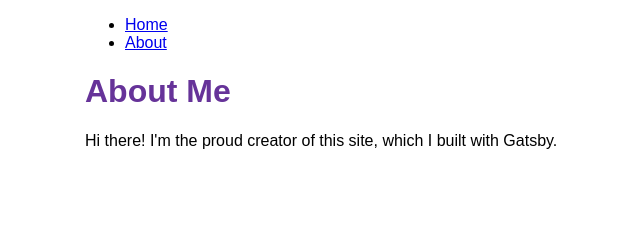
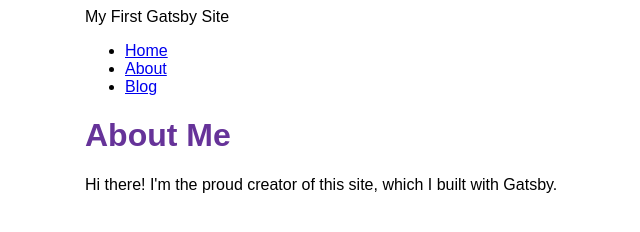
Before and after one commit to Jake700/gatsby-tutorial, a Gatsby site: page /about in a window 1280 px wide. Shown: the whole page, without its empty margins (305-945 px from the left). Built offline with nearby package versions, Linux system fonts and the light colour scheme; Gatsby itself is replaced by a stand-in of ours.

Commit message:
from laptop

```diff
--- a/gatsby-config.js
+++ b/gatsby-config.js
@@ -1,9 +1,17 @@
 module.exports = {
   siteMetadata: {
     siteUrl: `https://www.yourdomain.tld`,
+    title: "My First Gatsby Site",
   },
   plugins: [
   "gatsby-plugin-image",
   "gatsby-plugin-sharp",
+  {
+    resolve: "gatsby-source-filesystem",
+    options: {
+      name: `blog`,
+      path: `${__dirname}/blog`,
+    }
+  },
   ],
-}
+};
--- a/package.json
+++ b/package.json
@@ -15,7 +15,7 @@
     "clean": "gatsby clean"
   },
   "dependencies": {
-    "gatsby": "^4.24.3",
+    "gatsby": "^4.24.4",
     "gatsby-plugin-image": "^2.24.0",
     "gatsby-plugin-sharp": "^4.24.0",
     "gatsby-source-filesystem": "^4.24.0",
--- a/src/components/layout.js
+++ b/src/components/layout.js
@@ -1,16 +1,30 @@
 import * as React from 'react'
-import { Link } from 'gatsby'
+import { Link, useStaticQuery, graphql } from 'gatsby'
 import {
   container,
   heading,
   navLinks,
   navLinkItem,
-  navLinkText
+  navLinkText,
+  siteTitle,
 } from './layout.module.css'
 
 const Layout = ({ pageTitle, children }) => {
+  const data = useStaticQuery(graphql`
+  query MyQuery {
+    site(siteMetadata: {}) {
+      siteMetadata {
+        title
+        description
+        siteUrl
+      }
+    }
+  }
+  `)
+
   return (
     <div className={container}>
+         <header className={siteTitle}>{data.site.siteMetadata.title}</header>
       <nav>
         <ul className={navLinks}>
           <li className={navLinkItem}>
@@ -21,6 +35,11 @@ const Layout = ({ pageTitle, children }) => {
           <li className={navLinkItem}>
             <Link to="/about" className={navLinkText}>
               About
+            </Link>
+          </li>
+            <li className={navLinkItem}>
+            <Link to="/blog" className={navLinkText}>
+              Blog
             </Link>
           </li>
         </ul>
--- a/src/components/layout.module.css
+++ b/src/components/layout.module.css
@@ -18,3 +18,11 @@
   .nav-link-text {
     color: black;
   }
+  /* ... your existing styles */
+
+.site-title {
+  font-size: 3rem;
+  color: gray;
+  font-weight: 700;
+  margin: 3rem 0;
+}
--- /dev/null
+++ b/src/components/seo.js
@@ -0,0 +1,20 @@
+import * as React from 'react'
+import { graphql, useStaticQuery } from 'gatsby'
+
+const Seo = ({ title }) => {
+  const data = useStaticQuery(graphql`
+    query {
+      site {
+        siteMetadata {
+          title
+        }
+      }
+    }
+  `)
+
+  return (
+    <title>{title} | {data.site.siteMetadata.title}</title>
+  )
+}
+
+export default Seo
--- a/src/pages/about.js
+++ b/src/pages/about.js
@@ -1,5 +1,7 @@
 import * as React from 'react'
 import Layout from '../components/layout'
+import Seo from '../components/seo'
+
 
 const AboutPage = () => {
   return (
@@ -9,6 +11,6 @@ const AboutPage = () => {
   )
 }
 
-export const Head = () => <title>About Me</title>
+export const Head = () => <Seo title="About Me" />
 
 export default AboutPage
--- a/src/pages/index.js
+++ b/src/pages/index.js
@@ -1,6 +1,8 @@
 import * as React from 'react'
 import Layout from '../components/layout'
 import {StaticImage } from 'gatsby-plugin-image'
+import Seo from '../components/seo'
+
 
 const IndexPage = () => {
   return (
@@ -14,6 +16,6 @@ const IndexPage = () => {
   )
 }
 
-export const Head = () => <title>Home Page</title>
+export const Head = () => <Seo title="Home Page" />
 
 export default IndexPage
```
Also changed, not shown: src/pages/blog.js (added, +15 -0 lines), blog/first-post.mdx (added), blog/second-post.mdx (added), blog/third-post.mdx (added), 1 other file.
